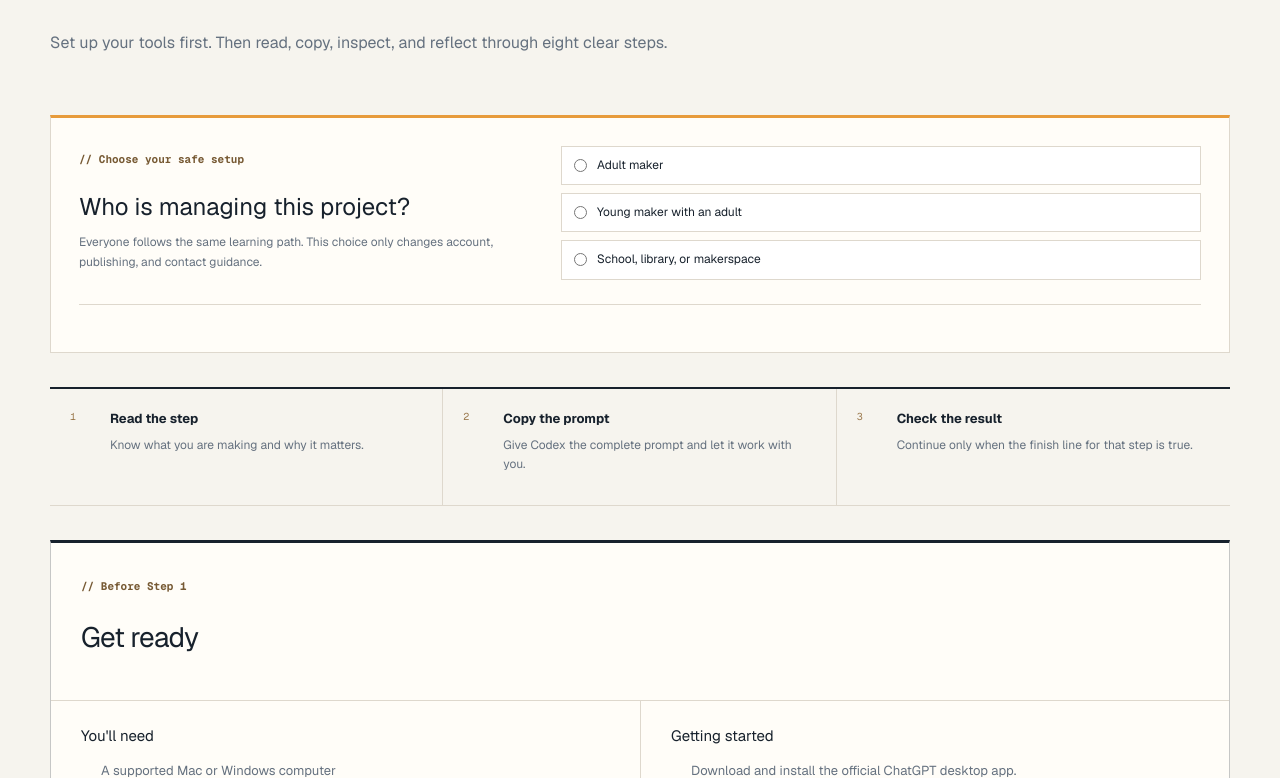
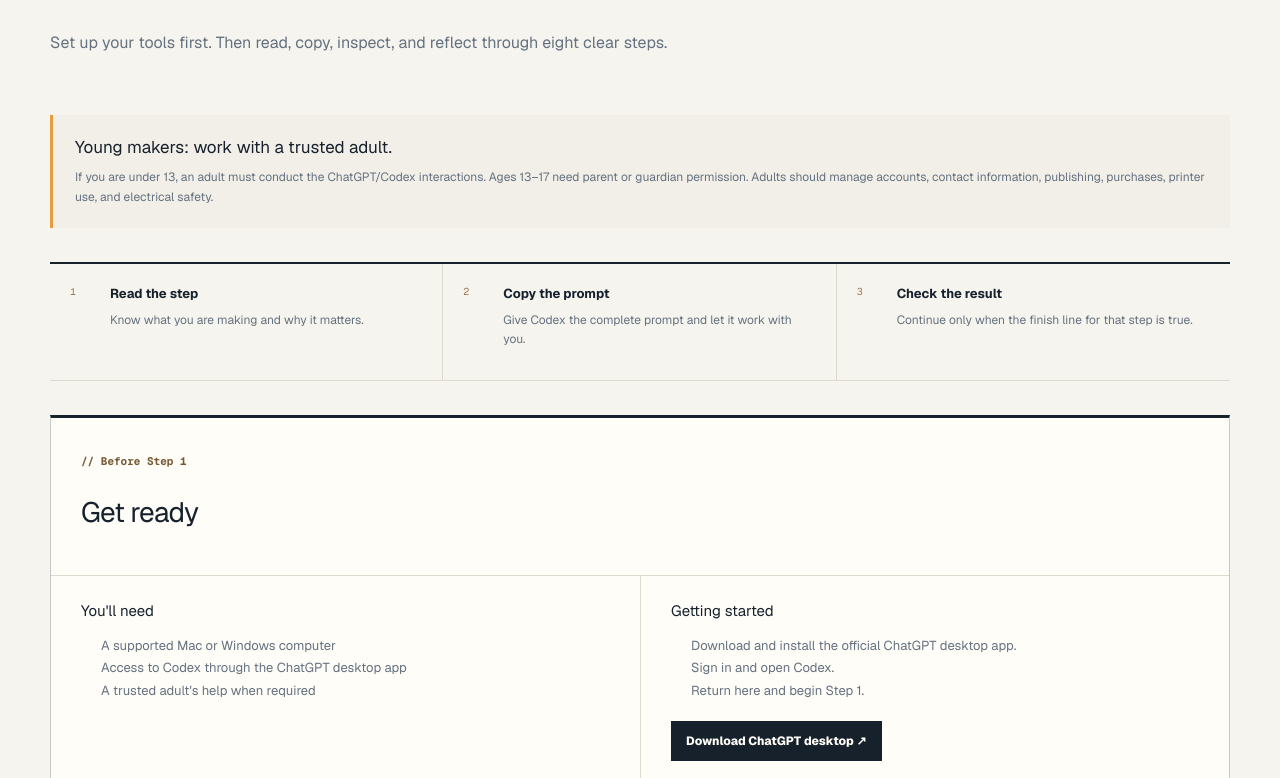
Before and after one commit to prichardsondev/no-dark-nights, a Next.js app: page /learn in a window 1280 px wide. Shown: the part 282-1060 px from the top of the page. Built offline with nearby package versions, Linux system fonts and the light colour scheme.

Commit message:
Simplify Learn safety guidance

```diff
--- a/app/globals.css
+++ b/app/globals.css
@@ -1826,62 +1826,23 @@
   background: #fffdf8;
 }
 
-.learner-safety-gate {
-  display: grid;
-  grid-template-columns: minmax(220px, 0.7fr) minmax(320px, 1fr);
-  gap: 24px 34px;
+.learner-safety-notice {
   margin-bottom: 34px;
-  padding: 28px;
-  border: 1px solid var(--line);
-  border-top: 3px solid var(--amber);
-  background: #fffdf8;
-}
-
-.learner-safety-gate h2 {
-  margin: 8px 0;
-  font-size: 24px;
-}
-
-.learner-safety-gate p,
-.learner-safety-gate ul {
+  padding: 20px 22px;
+  border-left: 3px solid var(--amber);
+  background: #f1efe8;
+}
+
+.learner-safety-notice h2 {
+  margin: 0 0 8px;
+  font-size: 17px;
+}
+
+.learner-safety-notice p {
+  margin: 0;
   color: var(--muted);
   font-size: 12px;
   line-height: 1.65;
-}
-
-.learner-safety-gate fieldset {
-  display: grid;
-  gap: 8px;
-  margin: 0;
-  padding: 0;
-  border: 0;
-}
-
-.learner-safety-gate label {
-  display: grid;
-  grid-template-columns: auto 1fr;
-  gap: 10px;
-  align-items: start;
-  padding: 10px 12px;
-  border: 1px solid var(--line);
-  background: white;
-  cursor: pointer;
-  font-size: 12px;
-  line-height: 1.45;
-}
-
-.learner-safety-gate input {
-  margin-top: 2px;
-}
-
-.learner-safety-gate .setup-confirmation {
-  grid-column: 1 / -1;
-  margin: 0;
-  min-height: 20px;
-  padding-top: 14px;
-  border-top: 1px solid var(--line);
-  color: #5f492f;
-  font-weight: 700;
 }
 
 .gallery-safety,
@@ -2316,12 +2277,6 @@
   font-weight: 800;
 }
 
-.prompt-card button:disabled {
-  border-color: rgba(23, 33, 44, 0.25);
-  color: rgba(23, 33, 44, 0.44);
-  cursor: not-allowed;
-}
-
 .prompt-card pre,
 .repo-map pre {
   margin: 0;
@@ -2963,7 +2918,6 @@
   }
 
   .setup-ready-grid,
-  .learner-safety-gate,
   .lesson-checkpoints,
   .lesson-finish,
   .school-lab-grid,
@@ -2973,12 +2927,8 @@
     grid-template-columns: 1fr;
   }
 
-  .learner-safety-gate {
-    padding: 22px 18px;
-  }
-
-  .learner-safety-gate .setup-confirmation {
-    grid-column: auto;
+  .learner-safety-notice {
+    padding: 18px;
   }
 
   .setup-ready-grid > div + div {
--- a/app/learn/layout.tsx
+++ /dev/null
@@ -1,15 +0,0 @@
-import type { Metadata } from "next";
-
-export const metadata: Metadata = {
-  title: "Learn | No Dark Nights",
-  description:
-    "Set up Codex, then follow eight beginner-friendly steps from downloading the project to printing and reflecting.",
-};
-
-export default function LearnLayout({
-  children,
-}: Readonly<{
-  children: React.ReactNode;
-}>) {
-  return children;
-}
--- a/app/learn/page.tsx
+++ b/app/learn/page.tsx
@@ -1,45 +1,16 @@
-"use client";
-
+import type { Metadata } from "next";
 import Link from "next/link";
-import { useEffect, useRef, useState } from "react";
 import { CopyPrompt } from "../CopyPrompt";
 import { PageIntro, SiteShell } from "../SiteChrome";
-import {
-  getSetupPromptSentence,
-  learnerSetups,
-  type LearnerSetupId,
-} from "../learner-setup";
 import { learningSteps, optionalPromptCards, promptCards } from "../site-data";
 
+export const metadata: Metadata = {
+  title: "Learn | No Dark Nights",
+  description:
+    "Set up Codex, then follow eight beginner-friendly steps from downloading the project to printing and reflecting.",
+};
+
 export default function LearnPage() {
-  const [learnerSetup, setLearnerSetup] = useState<LearnerSetupId | null>(null);
-  const [showSetupConfirmation, setShowSetupConfirmation] = useState(false);
-  const setupTimer = useRef<number | null>(null);
-  const setupSentence = getSetupPromptSentence(learnerSetup);
-
-  useEffect(
-    () => () => {
-      if (setupTimer.current !== null) {
-        window.clearTimeout(setupTimer.current);
-      }
-    },
-    [],
-  );
-
-  const chooseSetup = (setupId: LearnerSetupId) => {
-    setLearnerSetup(setupId);
-    setShowSetupConfirmation(true);
-
-    if (setupTimer.current !== null) {
-      window.clearTimeout(setupTimer.current);
-    }
-
-    setupTimer.current = window.setTimeout(() => {
-      setShowSetupConfirmation(false);
-      setupTimer.current = null;
-    }, 3200);
-  };
-
   return (
     <SiteShell>
       <main className="content-page site-width">
@@ -49,41 +20,17 @@
           description="Set up your tools first. Then read, copy, inspect, and reflect through eight clear steps."
         />
         <section
-          className="learner-safety-gate"
-          aria-labelledby="learner-setup-title"
+          className="learner-safety-notice"
+          aria-labelledby="young-maker-guidance"
         >
-          <div>
-            <span className="site-eyebrow">Choose your safe setup</span>
-            <h2 id="learner-setup-title">Who is managing this project?</h2>
-            <p>
-              Everyone follows the same learning path. This choice only changes
-              account, publishing, and contact guidance.
-            </p>
-          </div>
-          <fieldset>
-            <legend className="sr-only">Choose one working setup</legend>
-            {learnerSetups.map((setup) => (
-              <label key={setup.id}>
-                <input
-                  checked={learnerSetup === setup.id}
-                  name="learner-setup"
-                  onChange={() => chooseSetup(setup.id)}
-                  type="radio"
-                  value={setup.id}
-                />
-                <span>{setup.label}</span>
-              </label>
-            ))}
-          </fieldset>
-          <p
-            className="setup-confirmation"
-            role="status"
-            aria-live="polite"
-            aria-atomic="true"
-          >
-            {showSetupConfirmation
-              ? "Your prompts now include the guidance for this setup."
-              : ""}
+          <h2 id="young-maker-guidance">
+            Young makers: work with a trusted adult.
+          </h2>
+          <p>
+            If you are under 13, an adult must conduct the ChatGPT/Codex
+            interactions. Ages 13–17 need parent or guardian permission. Adults
+            should manage accounts, contact information, publishing, purchases,
+            printer use, and electrical safety.
           </p>
         </section>
         <ol className="learn-guide" aria-label="How each lesson works">
@@ -120,7 +67,7 @@
               <ul>
                 <li>A supported Mac or Windows computer</li>
                 <li>Access to Codex through the ChatGPT desktop app</li>
-                <li>The safe working setup you selected above</li>
+                <li>A trusted adult&apos;s help when required</li>
               </ul>
             </div>
             <div>
@@ -218,11 +165,7 @@
                 </dl>
                 <div className="lesson-prompt">
                   <span>Give this prompt to Codex</span>
-                  <CopyPrompt
-                    {...prompt}
-                    disabled={!learnerSetup}
-                    setupSentence={setupSentence}
-                  />
+                  <CopyPrompt {...prompt} />
                 </div>
                 <aside className="lesson-finish">
                   <div>
@@ -250,12 +193,7 @@
           </div>
           <div className="optional-prompt-grid">
             {optionalPromptCards.map((prompt) => (
-              <CopyPrompt
-                key={prompt.title}
-                {...prompt}
-                disabled={!learnerSetup}
-                setupSentence={setupSentence}
-              />
+              <CopyPrompt key={prompt.title} {...prompt} />
             ))}
           </div>
         </section>
--- a/app/learner-setup.ts
+++ /dev/null
@@ -1,39 +0,0 @@
-export const learnerSetups = [
-  {
-    id: "adult",
-    label: "Adult maker",
-    promptSentence:
-      "I am an adult managing my own accounts, contact information, publishing, purchases, and equipment.",
-  },
-  {
-    id: "young",
-    label: "Young maker with an adult",
-    promptSentence:
-      "This is a young-maker project supervised by an adult. If the maker is under 13, the supervising adult is conducting every Codex interaction and managing GitHub, publishing, contact, purchases, and equipment. Ages 13–17 participate with parent or guardian permission.",
-  },
-  {
-    id: "organization",
-    label: "School, library, or makerspace",
-    promptSentence:
-      "This is an organization-managed learning project. Use only approved accounts, repositories, contact information, images, equipment, and publishing methods. Do not request or publish student identifying information.",
-  },
-] as const;
-
-export type LearnerSetupId = (typeof learnerSetups)[number]["id"];
-
-export function getSetupPromptSentence(setupId: LearnerSetupId | null) {
-  return (
-    learnerSetups.find((setup) => setup.id === setupId)?.promptSentence ?? ""
-  );
-}
-
-export function buildSetupPrompt(
-  prompt: string,
-  setupId: LearnerSetupId | null,
-) {
-  return prependSetupSentence(prompt, getSetupPromptSentence(setupId));
-}
-
-export function prependSetupSentence(prompt: string, setupSentence: string) {
-  return setupSentence ? `${setupSentence}\n\n${prompt}` : prompt;
-}
--- a/app/lights/page.tsx
+++ b/app/lights/page.tsx
@@ -44,9 +44,9 @@
               </a>
             ) : (
               <p className="contact-not-set">
-                This learner site does not publish contact information. Please
-                contact the maker through their parent, guardian, teacher, or
-                program.
+                This site does not publish contact information. If the maker is
+                a child, please contact them through their parent, guardian,
+                teacher, or program.
               </p>
             )}
             {contactEmail && (
--- a/app/site-data.ts
+++ b/app/site-data.ts
@@ -259,12 +259,7 @@
 
 Contact remains disabled by default in every repository clone.
 
-Use the setup sentence at the top of this prompt:
-- Adult maker: contact is optional. If I choose to add it, accept only my adult-managed email as a valid mailto: address or a secure HTTPS contact page. Show me the public label and exact destination before changing anything. Prefer the project’s supported hosting environment configuration instead of committing contact information into source files. Stop for my confirmation before changing Sites environment configuration or deploying.
-- Young maker with an adult: do not ask for the young maker’s or parent’s email address or any other personal contact information. When no adult-controlled contact has been deliberately configured, use this public text: “This learner site does not publish contact information. Please contact the maker through their parent, guardian, teacher, or program.” Do not create a fake or example email link. A supervising adult may separately take control later and deliberately add an adult-managed contact method.
-- School, library, or makerspace: contact is optional. Accept only an organization-managed email as a valid mailto: address or a secure HTTPS contact page. Never request or publish a student’s contact information. Show the public label and exact destination before changing anything. Prefer the project’s supported hosting environment configuration instead of committing contact information into source files. Stop for confirmation before changing Sites environment configuration or deploying.
-
-Do not ask me for a full name, personal email, phone number, address, school, social account, contact link, or a parent’s email except for the optional adult-managed or organization-managed contact described above.
+Never request or publish a child’s email address, phone number, full name, school, address, social account, or contact link. If an adult maker or organization manager deliberately asks to add contact, accept only an adult- or organization-managed mailto: address or secure HTTPS contact page. Show the exact public label and destination and stop for confirmation before changing environment configuration or deploying. Otherwise, keep contact disabled. Never create a fake or example email address.
 
 For any gallery image, require adult permission, remove EXIF and location metadata, and inspect it for addresses, school names, uniforms, license plates, recognizable locations, full names, and identifying filenames before publication. Keep the homepage’s three paths, the compact design, keyboard access, phone layout, source-photo privacy, and all lithophane geometry unchanged.
 
```
Also changed, not shown: app/CopyPrompt.tsx (+3 -9 lines), 2 other files (tests, documents, lock files or other folders).
